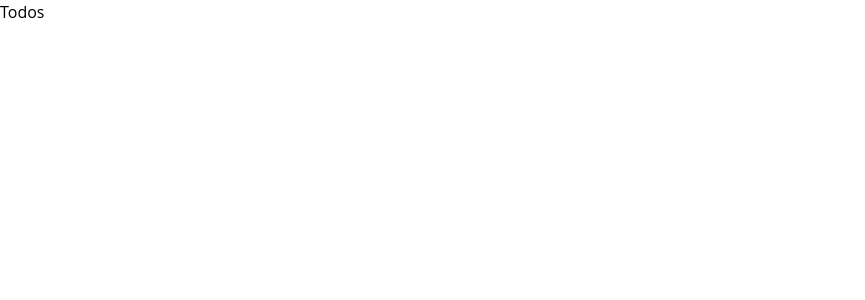
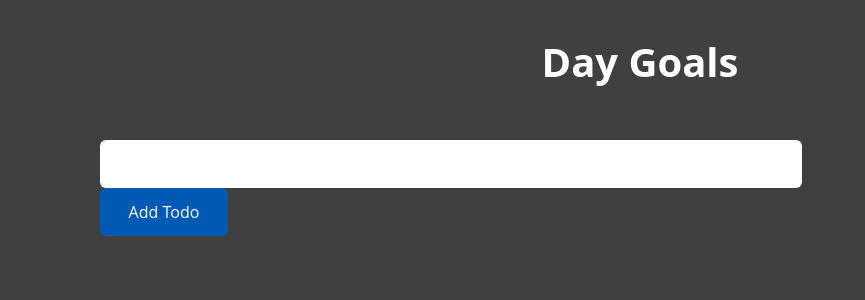
Before and after one commit to veerendra-poosala/todos, a Next.js app: page /todos in a window 1280 px wide. Shown: the top 300 px of the page, without its empty margins (0-865 px from the left). Built offline with nearby package versions, Linux system fonts and the light colour scheme.

Commit message:
Added todo reducer methods

```diff
--- a/package.json
+++ b/package.json
@@ -23,7 +23,8 @@
     "react": "^18",
     "react-dom": "^18",
     "react-icons": "^4.12.0",
-    "react-redux": "^9.0.4"
+    "react-redux": "^9.0.4",
+    "uuid": "^9.0.1"
   },
   "devDependencies": {
     "@types/node": "^20",
--- a/src/components/layout/layout.tsx
+++ b/src/components/layout/layout.tsx
@@ -7,8 +7,10 @@ export default function RootLayout({
   children: React.ReactNode
 }) {
   return (
-    <div >
-      {children}
+    <div className='min-w-[100vw] min-h-[100vh] bg-secondary flex justify-center pt-8' >
+      <div className='max-w-screen-cw w-full h-[100%]'>
+        {children}
+      </div>
     </div>
   )
 }
--- a/src/pages/todos/index.tsx
+++ b/src/pages/todos/index.tsx
@@ -1,11 +1,57 @@
 import { NextPageWithLayout } from "../page";
+import { RootState, store } from "@/store/store";
+import { useMemo, useState } from 'react';
+import { v4 as uuidv4 } from 'uuid';
+import { onCreateTodos } from "./todos.slice";
+import { TodoItem } from "./todos.interface";
+import { useSelector } from "react-redux";
 
 
 const Todos: NextPageWithLayout = ()=>{
-
+    const {dispatch} = store;
+    const [title, setTitle] = useState('');
+    const [loading, setLoading] = useState(true);
+    const TodosData = useSelector((state : RootState)=>state.todos);
+    const {
+        todosLoading
+    } = TodosData;
+    const todos = useMemo(()=>TodosData?.todosData?.data,[TodosData]);
 
     return(
-        <h1>Todos</h1>
+        <>
+            <div className="w-full flex flex-col">
+                <div className="w-full text-center">
+                    <h1 className="text-white font-sans font-bold text-[2.5rem]">Day Goals</h1>
+                </div>
+                <div className="mt-[3rem]">
+                    <input
+                    type='text'
+                    className='bg-white block md:w-[65%] w-full md:h-[3rem] rounded-md outline-none border-none focus:ring-2 focus:ring-blue-500'
+                    value={title}
+                    onChange={(e)=>{
+                        setTitle(e.target.value);
+                    }}
+                    />
+                    <button
+                        className='flex items-center justify-center w-[8rem] h-[3rem] text-white bg-primary rounded-md'
+                        onClick={()=>{
+                            const id = uuidv4()
+                            const todoItem:TodoItem = {
+                                id : id,
+                                title : title,
+                                updated : 0
+                            }
+                            dispatch(onCreateTodos(todoItem))
+                            setTitle('');
+                        }}
+                    >
+                        Add Todo
+                    </button>
+
+                </div>
+
+            </div>
+        </>
     )
 }
 
--- a/src/pages/todos/todos.slice.ts
+++ b/src/pages/todos/todos.slice.ts
@@ -1,5 +1,5 @@
-import { createSlice } from "@reduxjs/toolkit";
-import { TodosList } from "./todos.interface";
+import { PayloadAction, createSlice } from "@reduxjs/toolkit";
+import { TodoItem, TodosList } from "./todos.interface";
 
 
 interface InitialState {
@@ -18,6 +18,46 @@ const TodosSlice = createSlice({
     name : 'todos',
     initialState,
     reducers : {
+        todosLoading : (state)=>{
+            state.todosLoading = false;
+        },
 
+        onFetchTodos : ((state,action : PayloadAction<TodosList>)=>{
+            state.todosData = action.payload
+        }),
+
+        onCreateTodos : ((state, action : PayloadAction<TodoItem>)=>{
+            state.todosData.data?.push(action.payload);
+        }),
+
+        onUpdateTodos : ((state, action : PayloadAction<TodoItem>)=>{
+            const index = state.todosData.data.findIndex(item=>item.id === action.payload.id);
+            if(index){
+                state.todosData.data[index] = {
+                    ...action.payload,
+                    updated: (state.todosData.data[index].updated || 0) + 1
+                };
+            }
+
+        }),
+
+        onDeleteTodos : ((state, action : PayloadAction<TodoItem>)=>{
+            const index = state.todosData.data?.findIndex(item=>item.id === action.payload.id);
+            if(index !== -1){
+                state.todosData.data?.splice(index,1);
+            }
+        }),
     }
 });
+
+
+
+export const {
+                todosLoading,
+                onFetchTodos,
+                onCreateTodos,
+                onDeleteTodos,
+                onUpdateTodos
+            } = TodosSlice.actions
+
+export const TodosReducer = TodosSlice.reducer;
--- a/src/store/slice/index.ts
+++ b/src/store/slice/index.ts
@@ -1,4 +1,5 @@
+import { TodosReducer } from "@/pages/todos/todos.slice";
 
 export const reducer: any = {
-
+    todos : TodosReducer
 }
--- a/tailwind.config.ts
+++ b/tailwind.config.ts
@@ -20,7 +20,7 @@ const config: Config = {
       colors:{
         primary : '#0059b3',
         secondary : '#404040',
-        primary2 : '',
+        primary2 : '#fff',
       },
       backgroundImage: {
         'gradient-radial': 'radial-gradient(var(--tw-gradient-stops))',
```
Also changed, not shown: 1 other file (tests, documents, lock files or other folders).
